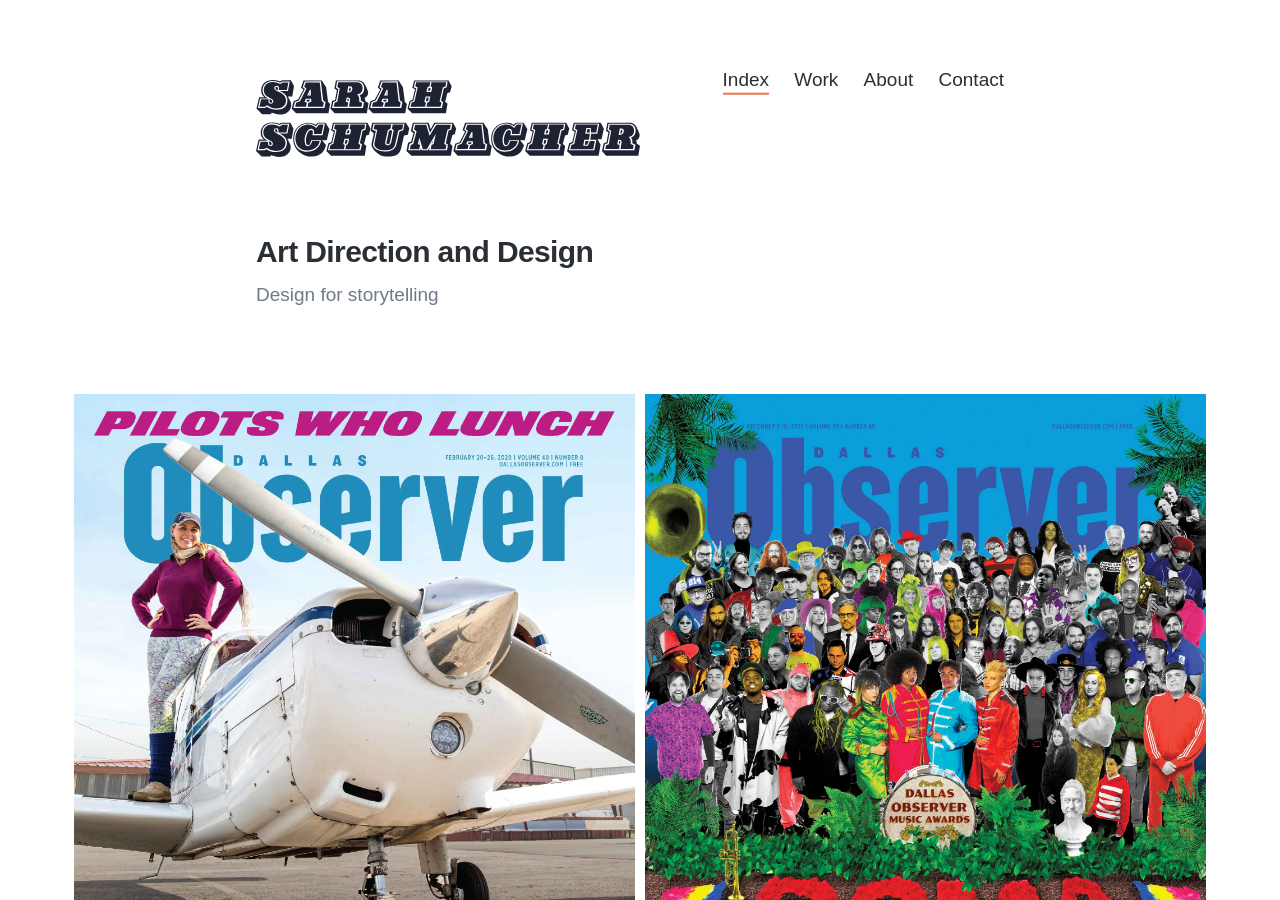
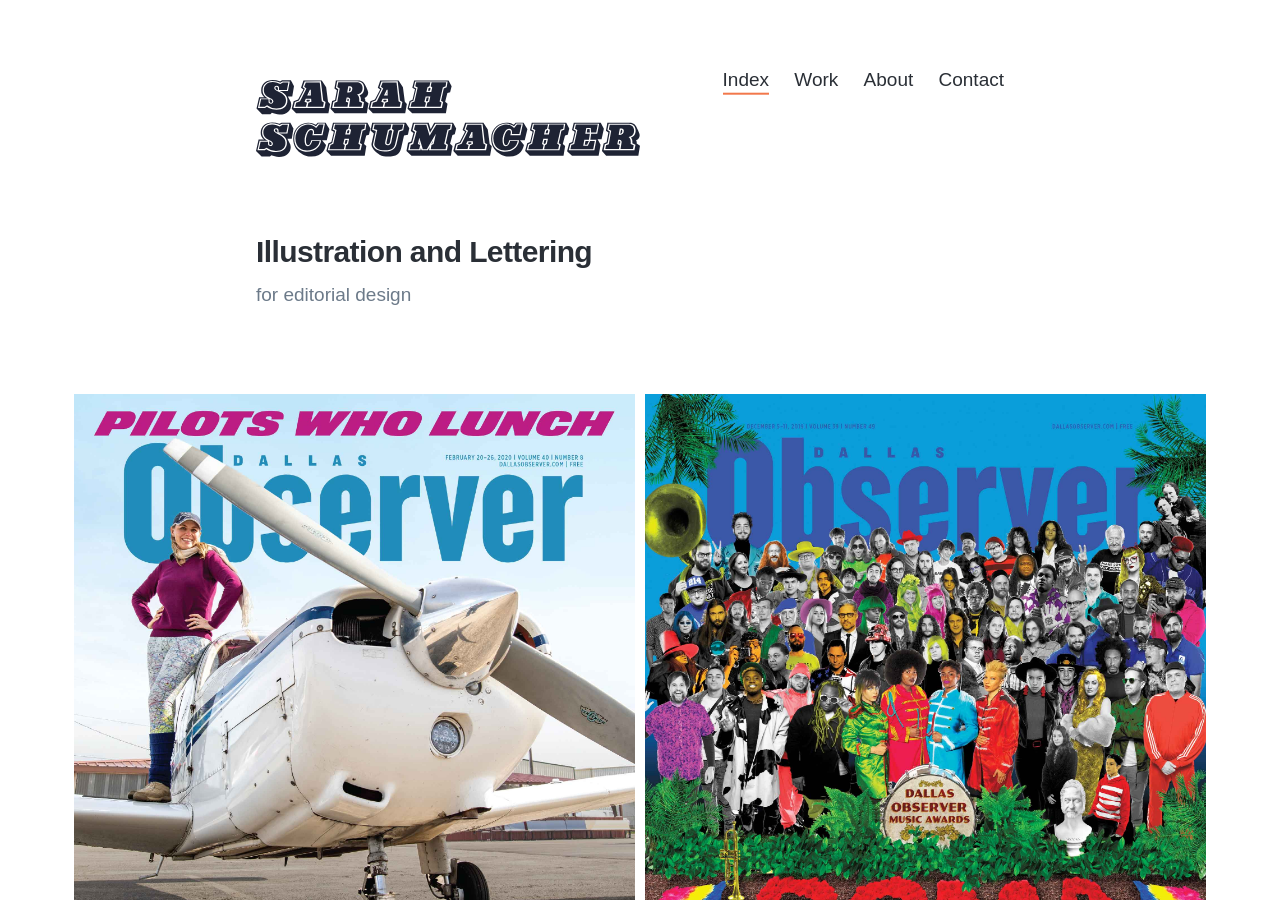
Before and after one commit to snsnsns/snsnsns.github.io, a Jekyll site: the page built from index.html, in a window 1280 px wide and 900 px high. Built offline with Jekyll 4.4.1, drawn with Linux system fonts in a browser that asks for light colours; nearby versions of some CDN libraries; some web fonts are replaced.

Commit message:
Add files via upload

```diff
--- a/index.html
+++ b/index.html
@@ -1,15 +1,15 @@
 ---
 layout: default
 title: Art Direction and Graphic Design
-description: Editorial Design by Sarah Schumacher
+description: Editorial design and illustration by Sarah Schumacher
 ---
 
 <section class="intro">
 
 	<div class="wrap">
 
-		<h1>Art Direction and Design</h1>
-		<p>Design for storytelling</p>
+		<h1>Illustration and Lettering</h1>
+		<p>for editorial design</p>
 
 	</div>
 
```
